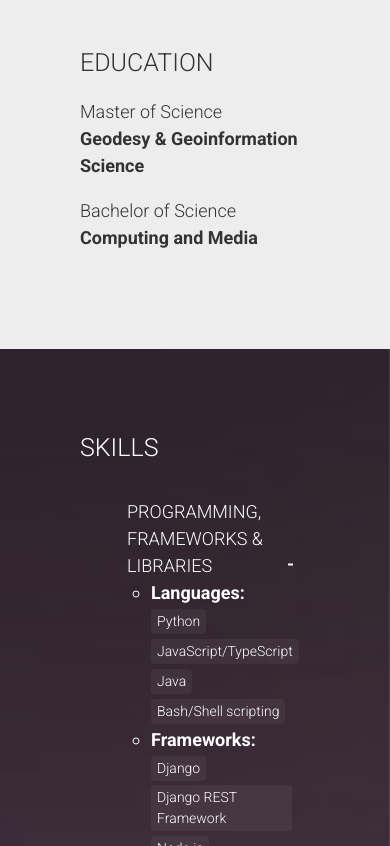
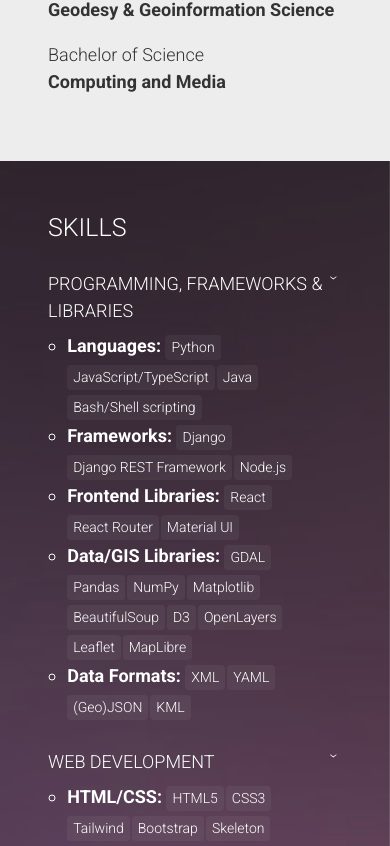
Before and after one commit to missserious/jernst, a React (Vite) app: page / in a window 390 px wide. Shown: the part 1154-2000 px from the top of the page. Built offline with nearby package versions, Linux system fonts and the light colour scheme.

Commit message:
style: adjust responsiveness for contact and skill section

```diff
--- a/src/App.tsx
+++ b/src/App.tsx
@@ -1,8 +1,6 @@
 import Header from './components/Header';
 import Main from './components/Main';
 import Footer from './components/Footer';
-
-// import './App.css';
 
 export default function App() {
   return (
--- a/src/components/Main.tsx
+++ b/src/components/Main.tsx
@@ -117,14 +117,14 @@
       onClick={handleToggle}
     >
       <span className="section-title">{section.title.toUpperCase()}</span>
-      <span className="icon">{isOpen ? '-' : '+'}</span>
+      <span className="icon">›</span>
+
       {isOpen && (
         <ul className="skill-groups">
           {section.skills.map((skill: SkillGroup) => (
             <li key={skill.label} className="skill-group">
               <span className="skill-label">{skill.label}: </span>
               {/* <span className="skill-items">{skill.items.join(', ')}</span> */}
-
               <span className="skill-items">
                 {skill.items.map(item => (
                   <span key={item} className="skill-item">
--- a/src/main.tsx
+++ b/src/main.tsx
@@ -1,6 +1,7 @@
 import { StrictMode } from 'react';
 import { createRoot } from 'react-dom/client';
-import './index.css';
+import './style.css';
+import './responsive.css';
 import App from './App.tsx';
 
 createRoot(document.getElementById('root')!).render(
--- /dev/null
+++ b/src/responsive.css
@@ -0,0 +1,91 @@
+/* 576px; // Phones
+768px; // Tablets
+992px; // Laptops
+1200px; // Desktops
+1400px; // Large Screens  */
+
+/* =====================
+   Laptops
+  ===================== */
+@media screen and (min-width: 992px) {
+  /* =====================
+   Main Content
+  ===================== */
+  .welcome-education-profile-container {
+    flex-direction: column;
+    position: relative;
+    padding: 5rem;
+  }
+
+  #welcome {
+    order: 2;
+    padding-right: 34%;
+  }
+
+  #welcome p {
+    text-align: left;
+    text-align-last: auto;
+  }
+
+  #education {
+    order: 3;
+  }
+
+  #profile {
+    order: 1;
+    position: absolute;
+    top: -50px;
+    right: 7rem;
+    width: 250px;
+    z-index: 2;
+  }
+
+  #profile img {
+    max-width: 250px;
+    width: 100%;
+    height: auto;
+  }
+
+  #welcome p {
+    /* font-size: 1.375rem; */
+    line-height: 1.65; /* TODO: */
+  }
+
+  .responsive {
+    display: none; /* alle einzelnen verstecken */
+  }
+  .merged {
+    display: block; /* zusammengefasster Paragraph */
+  }
+
+  /* =====================
+   Skills
+  ===================== */
+  .skill-container {
+    list-style: none;
+    column-count: 2;
+    column-gap: 40px;
+    margin: 0;
+    padding: 0;
+  }
+
+  .skill-section {
+    break-inside: avoid;
+    margin-bottom: 24px;
+  }
+
+  .skill-groups {
+    margin: 0;
+    padding: 0;
+  }
+  /* =====================
+   Contact
+  ===================== */
+  .contact h1 {
+    font-size: var(--font-size-xxl);
+  }
+
+  .contact h2 {
+    font-size: var(--font-size-xl);
+  }
+}
--- a/src/index.css
+++ b/src/style.css
@@ -1,19 +1,4 @@
 @import url('https://fonts.googleapis.com/css2?family=Roboto:wght@100;300;400;500;700&display=swap');
-
-/* Extra small devices (Phones) */
-/* @media (min-width: 576px) {} */
-
-/* Small devices (Tablets) */
-/* @media (min-width: 768px) {} */
-
-/* Medium devices (Laptops) */
-/* @media (min-width: 992px) {} */
-
-/* Large devices (Desktops) */
-/* @media (min-width: 1200px) {} */
-
-/* Extra large screens */
-/* @media (min-width: 1400px) {} */
 
 /* =====================
    General / Reset / Fonts
@@ -25,23 +10,17 @@
 }
 
 :root {
-  /* =====================
-     Font Families
-  ===================== */
+  /* Font Families */
   --font-family-base: 'Roboto', sans-serif;
 
-  /* =====================
-     Font Weights
-  ===================== */
+  /* Font Weights */
   --font-weight-thin: 100;
   --font-weight-light: 300;
   --font-weight-regular: 400;
   --font-weight-medium: 500;
   --font-weight-bold: 700;
 
-  /* =====================
-     Font Sizes
-  ===================== */
+  /* Font Sizes  */
   --font-size-xs: 0.75rem; /* 12px */
   --font-size-sm: 0.875rem; /* 14px */
   --font-size-md: 1.125rem; /* 18px */
@@ -50,48 +29,38 @@
   --font-size-xxl: 4.5rem; /* 72px */
   --font-size-hero: 5.125rem; /* 82px */
 
-  /* =====================
-     Line Heights
-  ===================== */
+  /* Line Heights */
   --line-height-tight: 1;
   --line-height-normal: 1.5;
 
   /* =====================
-  TODO: Farbvariablen umbenennen & gruppieren Idee:
+  TODO: Farbvariablen umbenennen & gruppieren -> Idee:
   --color-text-primary
   --color-text-secondary
   --color-bg-primary
   --color-bg-secondary
   ====================== */
 
-  /* =====================
-     Text Colors
-  ===================== */
+  /* Text Colors */
   --color-text-default: #333; /* Standardtext */
   --color-text-heading: #fff; /* Header-Überschriften */
   --color-text-footer: #aaa; /* Footer Texte */
   --color-text-skills: #fff; /* Skills Section Text */
 
-  /* =====================
-     Link Colors
-  ===================== */
+  /* Link Colors */
   --color-link-default: #333; /* Normale Links im Content */
   --color-link-hover: #000; /* Hover Links im Content */
   --color-link-footer-hover: #fff; /* Hover Links im Footer */
 
-  /* =====================
-     Background Colors
-  ===================== */
+  /* Background Colors */
   --color-bg-body: #ededed; /* Body Hintergrund */
   --color-bg-main: #faffff; /* Main Content Hintergrund */
   --color-bg-footer: #201e2c; /* Footer Hintergrund */
   --color-bg-header: #00000033; /* Optional overlay oder Fallback */
   --color-bg-skills: #00000066; /* Overlay hinter Skills */
 
-  /* =====================
-     Borders / Dividers
-  ===================== */
-  --color-hr: #ccc; /* Trennlinien */
+  /* Borders / Dividers */
+  --color-hr: #ccc;
 }
 
 /* =====================
@@ -194,12 +163,11 @@
   /* background-color: var(--color-bg-main); */
 }
 
-/* Mobil first */
 .welcome-education-profile-container {
   display: flex;
   flex-direction: column;
   gap: 2rem;
-  padding: 5rem;
+  padding: 2rem 3rem 3rem 3rem;
   position: relative;
 }
 
@@ -214,8 +182,6 @@
   max-width: 200px;
   width: 100%;
   height: auto;
-  /* border-radius: 50%;
-  border: 4px solid white;  */
 }
 /* Mobile */
 #welcome {
@@ -243,56 +209,6 @@
   display: none;
 }
 
-@media screen and (min-width: 992px) {
-  .welcome-education-profile-container {
-    flex-direction: column; /* Spalten bleiben */
-    position: relative;
-  }
-
-  #welcome {
-    order: 2;
-    padding-right: 34%;
-  }
-
-  #welcome p {
-    text-align: left;
-    text-align-last: auto;
-  }
-
-  #education {
-    order: 3;
-  }
-
-  #profile {
-    order: 1;
-    position: absolute;
-    top: -50px; /* leicht über Header */
-    right: 7rem;
-    width: 250px;
-    z-index: 2;
-  }
-
-  #profile img {
-    max-width: 250px;
-    width: 100%;
-    height: auto;
-  }
-
-  /* TODO: Hardcoded */
-  #welcome p {
-    /* font-size: 1.375rem; */
-    line-height: 1.65;
-  }
-
-  .responsive {
-    /* padding-left: 1rem; */
-    display: none; /* alle einzelnen verstecken */
-  }
-  .merged {
-    display: block; /* zusammengefasster Paragraph */
-  }
-}
-
 /* =====================
    Skills
 ===================== */
@@ -302,7 +218,7 @@
   flex-direction: column;
   width: 100%;
   /* min-height: 800px; */
-  padding: 5rem;
+  padding: 3rem 2rem 3rem 2rem;
   overflow: hidden;
   color: var(--color-text-skills);
 }
@@ -324,12 +240,15 @@
   position: relative;
   z-index: 1;
 }
+.skills-container h3 {
+  padding: 0rem 1rem 1rem 1rem;
+}
 
 .skill-section {
   cursor: pointer;
   display: grid;
   grid-template-columns: 1fr auto;
-  padding: 1rem 1rem 1rem 2rem;
+  padding: 0.5rem 1rem 0rem 1rem;
 }
 
 .skill-section:hover {
@@ -337,22 +256,28 @@
 }
 
 ul.skill-groups {
-  grid-column: span 2;
-  padding-left: 30px;
-  padding-left: 1.5rem; /* oder 24px */
+  /* grid-column: span 20; */
+  padding-left: 1.2rem;
 }
 
 .icon {
-  font-weight: bold;
-}
-
-.icon {
-  display: inline-block;
+  display: inline-flex;
+  align-items: center;
+  justify-content: center;
+  width: 1em;
+  height: 1em;
+  font-size: 1rem;
+  line-height: 1;
   transition: transform 0.3s ease;
+  transform-origin: 50% 50%;
 }
 
 .skill-section.open .icon {
-  transform: rotate(180deg);
+  transform: rotate(90deg);
+}
+
+.section-title {
+  padding-bottom: 0.5rem;
 }
 
 .skill-items span {
@@ -362,26 +287,6 @@
   border-radius: 4px;
   margin: 2px 2px 2px 0;
   font-size: 0.875rem;
-}
-
-@media screen and (min-width: 992px) {
-  .skill-container {
-    list-style: none;
-    column-count: 2;
-    column-gap: 40px;
-    margin: 0;
-    padding: 0;
-  }
-
-  .skill-section {
-    break-inside: avoid;
-    margin-bottom: 24px;
-  }
-
-  .skill-groups {
-    margin: 0;
-    padding: 0;
-  }
 }
 
 .skill-label {
@@ -413,14 +318,14 @@
 
 .contact h1 {
   font-family: var(--font-family-base);
-  font-size: var(--font-size-xxl);
+  font-size: var(--font-size-xl);
   font-weight: var(--font-weight-thin);
   line-height: var(--line-height-tight);
 }
 
 .contact h2 {
   font-family: var(--font-family-base);
-  font-size: var(--font-size-xl);
+  font-size: var(--font-size-md);
   font-weight: var(--font-weight-thin);
   line-height: var(--line-height-tight);
 }
@@ -487,9 +392,8 @@
 }
 
 ul {
-  padding-left: 15px;
   list-style-type: circle;
-  margin-bottom: 20px;
+  margin-bottom: 1em;
 }
 
 a {
```
Also changed, not shown: src/App.css (added).
